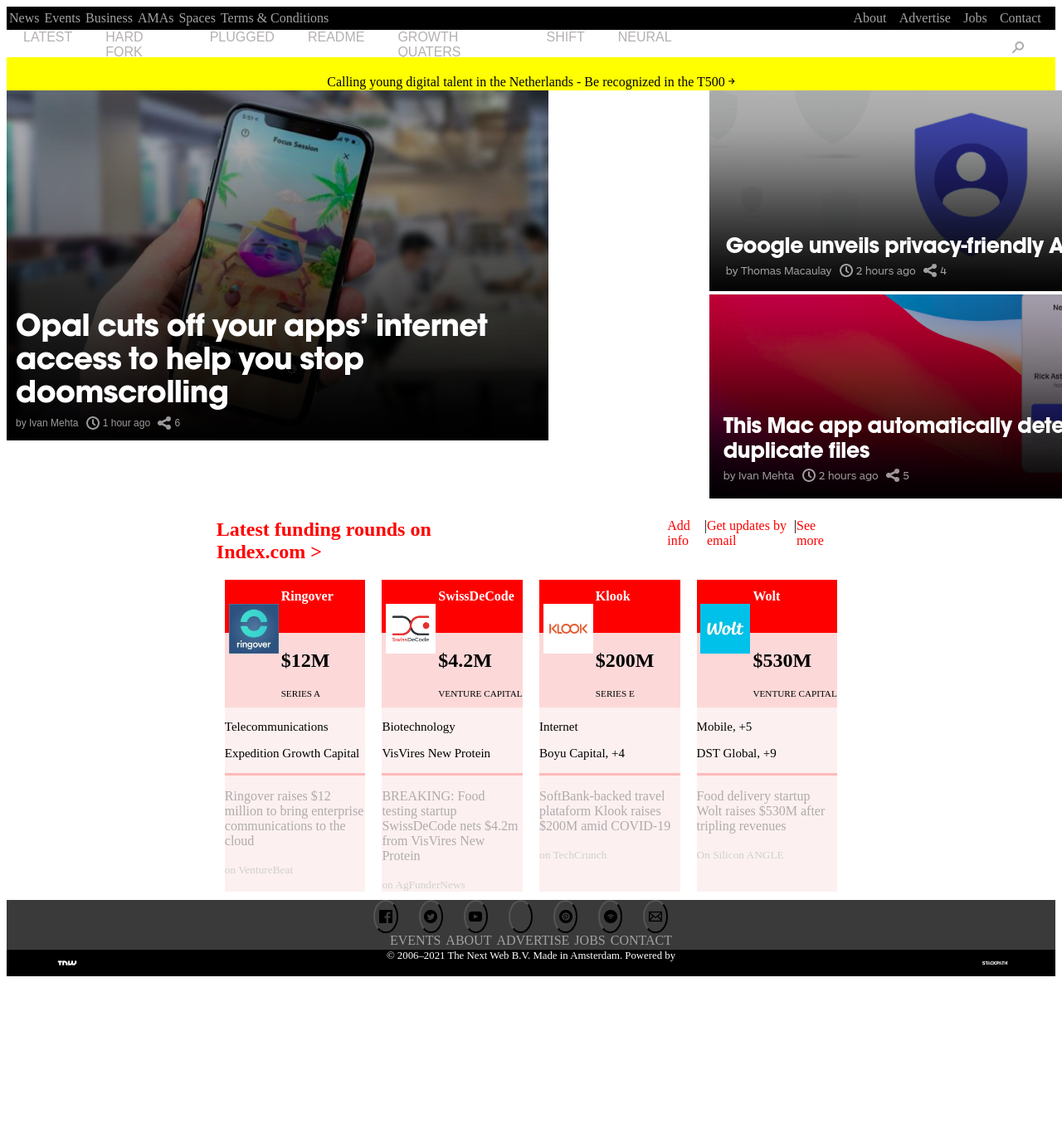
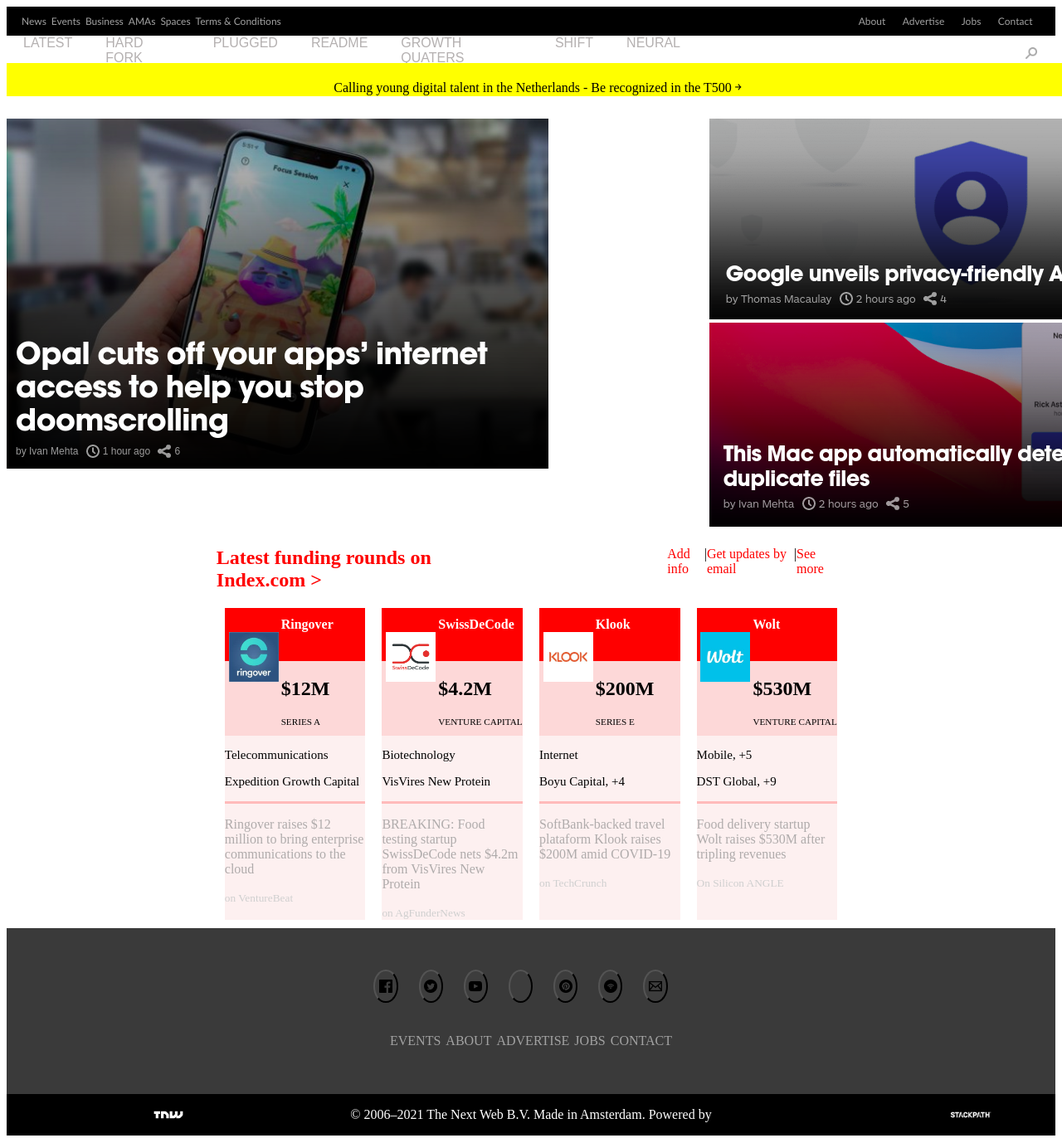
Before and after one commit to ivaan1992/Clone_TNW_Project, a plain HTML site: page index.html in a window 1280 px wide. Shown: the top 1372 px of the page at 83% size. Before the commit the page ends 1185 px from the top, so only its background shows below. Drawn offline with Linux system fonts and the light colour scheme.

Commit message:
fixed the footer

```diff
--- a/index.html
+++ b/index.html
@@ -35,6 +35,7 @@
             <div class="TNW">
                 <img src="images/logo.png" alt = "logo">
             </div>
+
             <div class = "principal">
                 <ul class = "nav-sites">
                     <li class = "menu"><a href ="">LATEST</a></li>
@@ -222,11 +223,10 @@
         </div>
 
         <div class="end">
+
            <a href = ""><img src = "images/logo.png" alt = "logo" height= "60"> </a>
-           <div class="final-text">
            <p> © 2006–2021 The Next Web B.V. Made in Amsterdam. Powered by </p>
-           </div>
-           <a href = ""><img src ="images/stackpath.png" alt = "logo" height= "60"> </a>
+           <a  href = ""><img src ="images/stackpath.png" alt = "logo" height= "60"> </a>
         </div>
     </footer>
 
--- a/style.css
+++ b/style.css
@@ -4,6 +4,9 @@
 list-style: none;
 display:flex;
 background-color: #000;
+font-family: 'Trebuchet MS', 'Lucida Sans Unicode', 'Lucida Grande', 'Lucida Sans', Arial, sans-serif;
+font-size: 12px;
+padding-left: 15px;
 }
 
 .options {
@@ -34,8 +37,12 @@
 }
 
 .about {
-border: 5px solid black;
+background-color: black;
 width: 20%;
+padding: 10px;
+font-family: 'Trebuchet MS', 'Lucida Sans Unicode', 'Lucida Grande', 'Lucida Sans', Arial, sans-serif;
+font-size: 12px;
+padding-left: 15px;
 }
 
 ul.header-sites {
@@ -44,6 +51,7 @@
     list-style: none;
     margin:0;
     padding: 0%;
+    color: white;
 }
 
 /*NavBar*/
@@ -54,6 +62,10 @@
   display: flex;
   justify-content: space-between;
   align-items: center;
+  background-color: white;
+  position: fixed;
+  top: 10;
+  width: 100%;
 }
 
 
@@ -65,6 +77,7 @@
 margin: 0;
 padding: 0%;
 }
+
 
 .menu {
 margin-left: 20px;
@@ -130,16 +143,17 @@
 .highlights {
 width: 100%;
 display:flex;
-
 border-top: 30px;
 }
 
 .article-1 {
 width: 67%;
+margin-top: 100px;
 }
 
 .article2-3 {
 width: 33%;
+margin-top: 100px;
 }
 /*Latest funding*/
 
@@ -272,17 +286,20 @@
 
 footer {
  width: 100%;
+ height: 250px;
  background-color: #3a3a3a;
  display: flex;
  justify-content: space-between;
  align-items: center;
  flex-direction: column;
+ top: 200px;
 }
 
 .social-media {
 display: flex;
 width: 30%;
 height: 30%;
+top: 40px;
 justify-content: space-between;
 background-color: #3a3a3a;
 }
@@ -298,6 +315,10 @@
 .social-media-images{
 background-color: transparent;
 border: transparent;
+}
+
+.social-button {
+margin-top: 50px;
 }
 
 .social-media .social-button:hover {
@@ -318,7 +339,6 @@
 
 
   .Twitter {
-
     background-image: url(images/twitter.png);
     background-size: cover;
     background-position: center;
@@ -400,9 +420,7 @@
     justify-content: space-between;
   }
 
-footer-sites{
-  text-decoration: none;
-}
+
 
 .final-links {
   display:flex;
@@ -424,18 +442,21 @@
 
 .end {
   display: flex;
-  justify-content: right;
+  justify-content: space-around;
   width: 100%;
-  height: 2rem;
+  height: 50px;
   background-color: black;
-  text-align: center;
   color: white;
 }
+
 .end a {
     width: 15%;
 }
+
 .end a img {
   height: 100%;
+  margin-left: 50%;
+  margin-right: 50%;
 }
 
 .final-text {
@@ -495,10 +516,18 @@
     .TNW img {
         height: 100%;
     }
-    .show-when-big{
+    .show-when-big {
         display: none;
     }
-    .show-when-small{
+    .show-when-small {
+        display: block;
+    }
+
+    .nav-sites {
+        display: none;
+    }
+
+    .bottom {
         display: block;
     }
 
```
Lines whose indentation alone changed are shown as unchanged.
